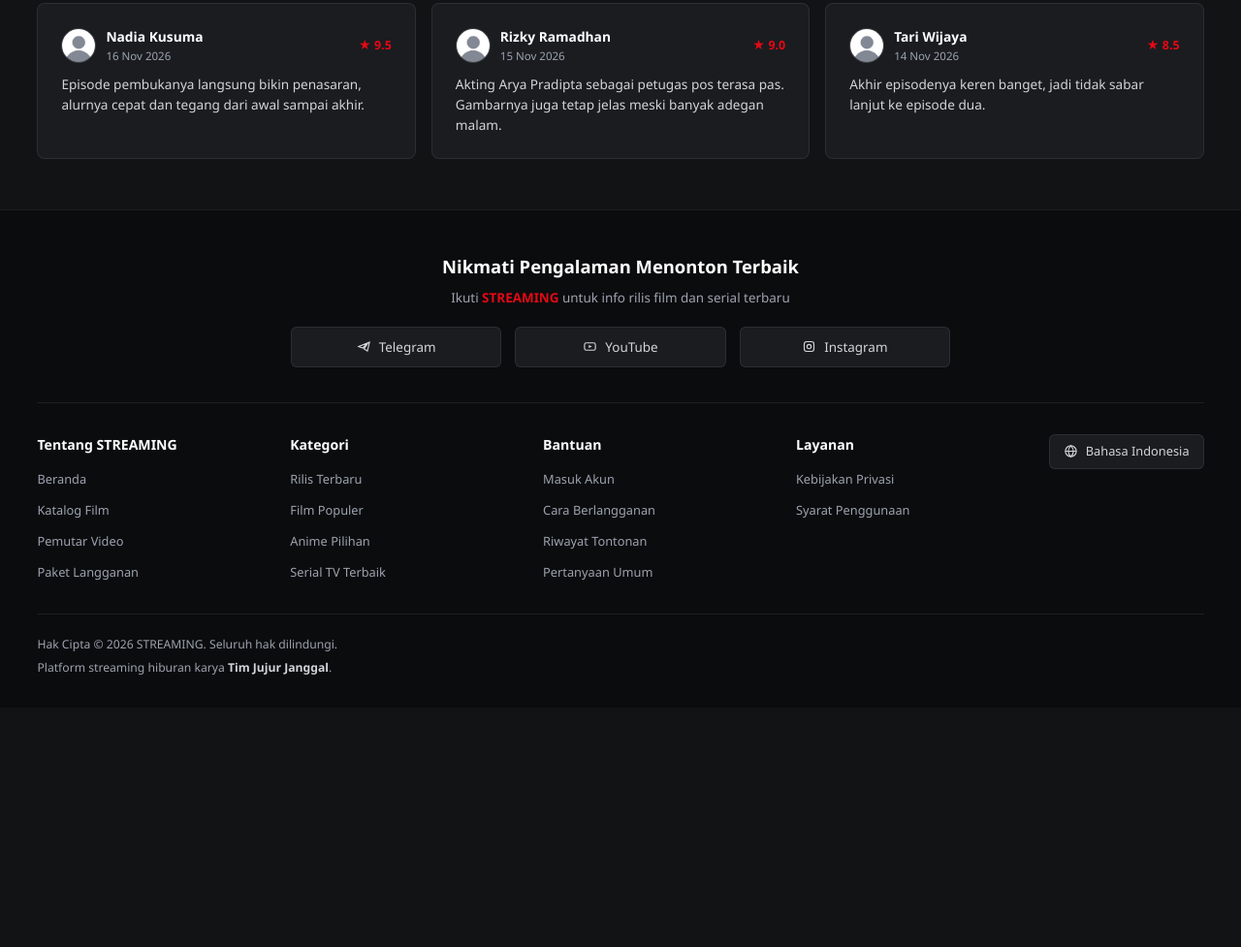
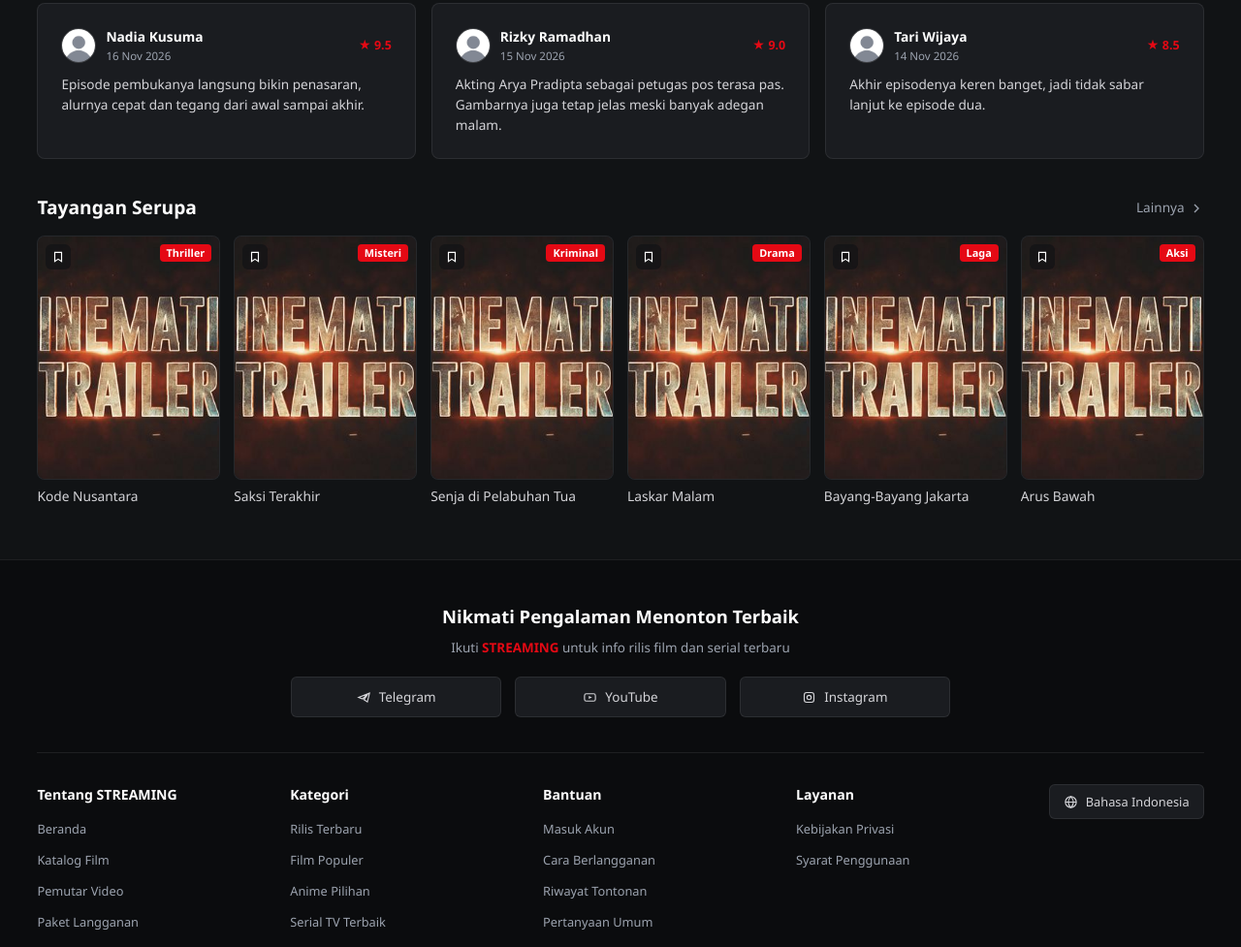
Before and after one commit to fakejo49/website_Streaming, a plain HTML site: page watch.html in a window 1280 px wide. Shown: the part 1673-2650 px from the top of the page at 97% size. Before the commit the page ends 2403 px from the top, so only its background shows below. Drawn offline with Linux system fonts and the light colour scheme.

Commit message:
changes: Tambah baris tayangan serupa di watch.html.

```diff
--- a/watch.html
+++ b/watch.html
@@ -410,6 +410,99 @@
       </div>
     </section>
 
+    <section class="baris-konten" aria-labelledby="judul-serupa">
+      <div class="wadah">
+        <div class="kepala-baris">
+          <h2 id="judul-serupa" class="judul-baris">Tayangan Serupa</h2>
+          <a href="catalog.html" class="tautan-semua" aria-label="Lihat semua tayangan serupa">
+            <span>Lainnya</span>
+            <svg viewBox="0 0 24 24" fill="none" stroke="currentColor" stroke-width="2" aria-hidden="true">
+              <polyline points="9 18 15 12 9 6"></polyline>
+            </svg>
+          </a>
+        </div>
+
+        <div class="grid-kartu">
+          <a href="watch.html" class="kartu-poster">
+            <div class="kotak-poster">
+              <img src="assets/images/trailer.jpg" alt="" loading="lazy">
+              <span class="lencana-simpan" aria-hidden="true">
+                <svg viewBox="0 0 24 24" fill="none" stroke="currentColor" stroke-width="2">
+                  <path d="M6 4h12v16l-6-4-6 4V4z"></path>
+                </svg>
+              </span>
+              <span class="lencana-genre">Thriller</span>
+            </div>
+            <h3 class="judul-poster">Kode Nusantara</h3>
+          </a>
+
+          <a href="watch.html" class="kartu-poster">
+            <div class="kotak-poster">
+              <img src="assets/images/trailer.jpg" alt="" loading="lazy">
+              <span class="lencana-simpan" aria-hidden="true">
+                <svg viewBox="0 0 24 24" fill="none" stroke="currentColor" stroke-width="2">
+                  <path d="M6 4h12v16l-6-4-6 4V4z"></path>
+                </svg>
+              </span>
+              <span class="lencana-genre">Misteri</span>
+            </div>
+            <h3 class="judul-poster">Saksi Terakhir</h3>
+          </a>
+
+          <a href="watch.html" class="kartu-poster">
+            <div class="kotak-poster">
+              <img src="assets/images/trailer.jpg" alt="" loading="lazy">
+              <span class="lencana-simpan" aria-hidden="true">
+                <svg viewBox="0 0 24 24" fill="none" stroke="currentColor" stroke-width="2">
+                  <path d="M6 4h12v16l-6-4-6 4V4z"></path>
+                </svg>
+              </span>
+              <span class="lencana-genre">Kriminal</span>
+            </div>
+            <h3 class="judul-poster">Senja di Pelabuhan Tua</h3>
+          </a>
+
+          <a href="watch.html" class="kartu-poster">
+            <div class="kotak-poster">
+              <img src="assets/images/trailer.jpg" alt="" loading="lazy">
+              <span class="lencana-simpan" aria-hidden="true">
+                <svg viewBox="0 0 24 24" fill="none" stroke="currentColor" stroke-width="2">
+                  <path d="M6 4h12v16l-6-4-6 4V4z"></path>
+                </svg>
+              </span>
+              <span class="lencana-genre">Drama</span>
+            </div>
+            <h3 class="judul-poster">Laskar Malam</h3>
+          </a>
+
+          <a href="watch.html" class="kartu-poster">
+            <div class="kotak-poster">
+              <img src="assets/images/trailer.jpg" alt="" loading="lazy">
+              <span class="lencana-simpan" aria-hidden="true">
+                <svg viewBox="0 0 24 24" fill="none" stroke="currentColor" stroke-width="2">
+                  <path d="M6 4h12v16l-6-4-6 4V4z"></path>
+                </svg>
+              </span>
+              <span class="lencana-genre">Laga</span>
+            </div>
+            <h3 class="judul-poster">Bayang-Bayang Jakarta</h3>
+          </a>
+
+          <a href="watch.html" class="kartu-poster">
+            <div class="kotak-poster">
+              <img src="assets/images/trailer.jpg" alt="" loading="lazy">
+              <span class="lencana-simpan" aria-hidden="true">
+                <svg viewBox="0 0 24 24" fill="none" stroke="currentColor" stroke-width="2">
+                  <path d="M6 4h12v16l-6-4-6 4V4z"></path>
+                </svg>
+              </span>
+              <span class="lencana-genre">Aksi</span>
+            </div>
+            <h3 class="judul-poster">Arus Bawah</h3>
+          </a>
+        </div>
+      </div>
+    </section>
   </main>
 
   <footer class="footer-utama">
```
